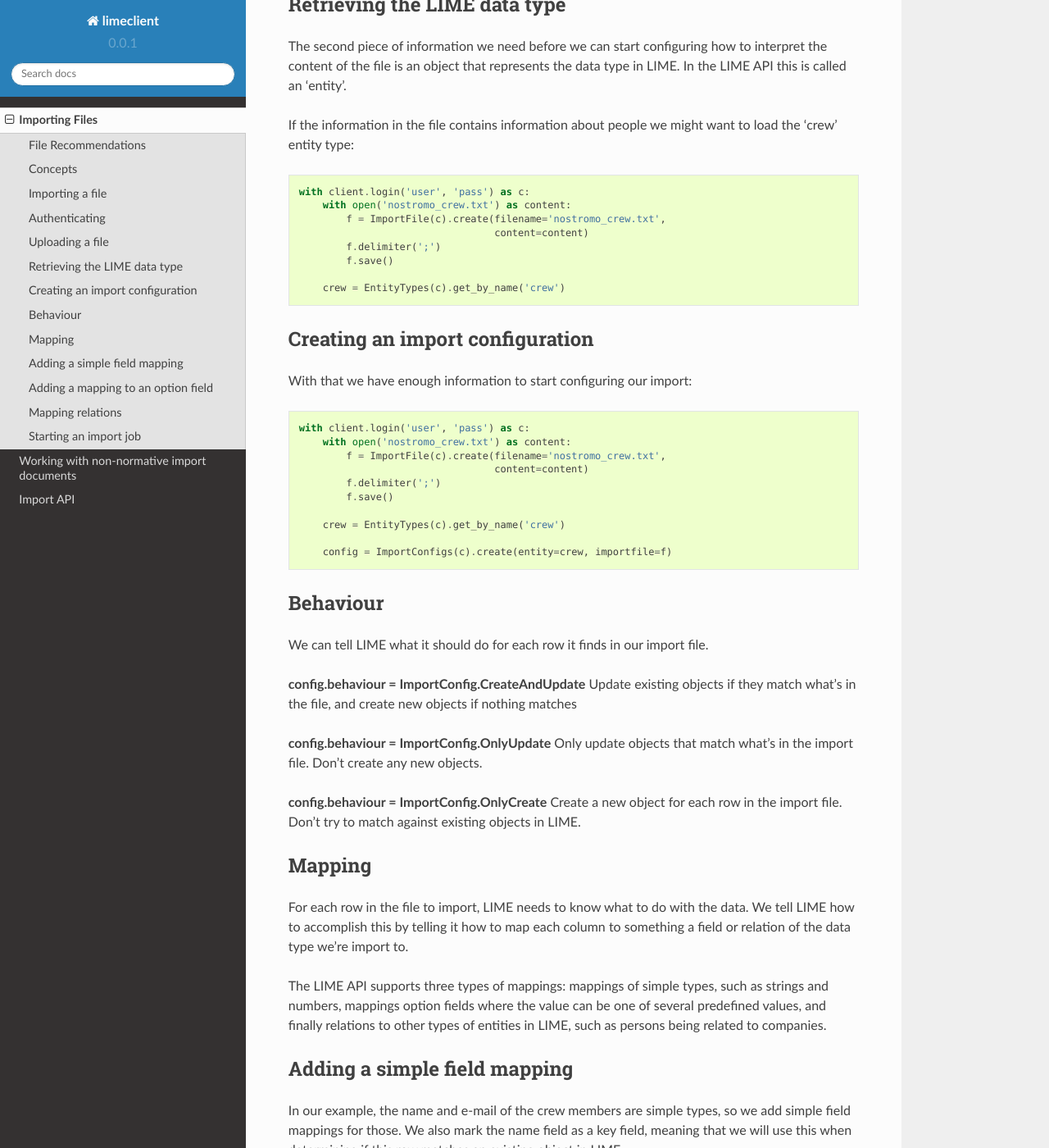
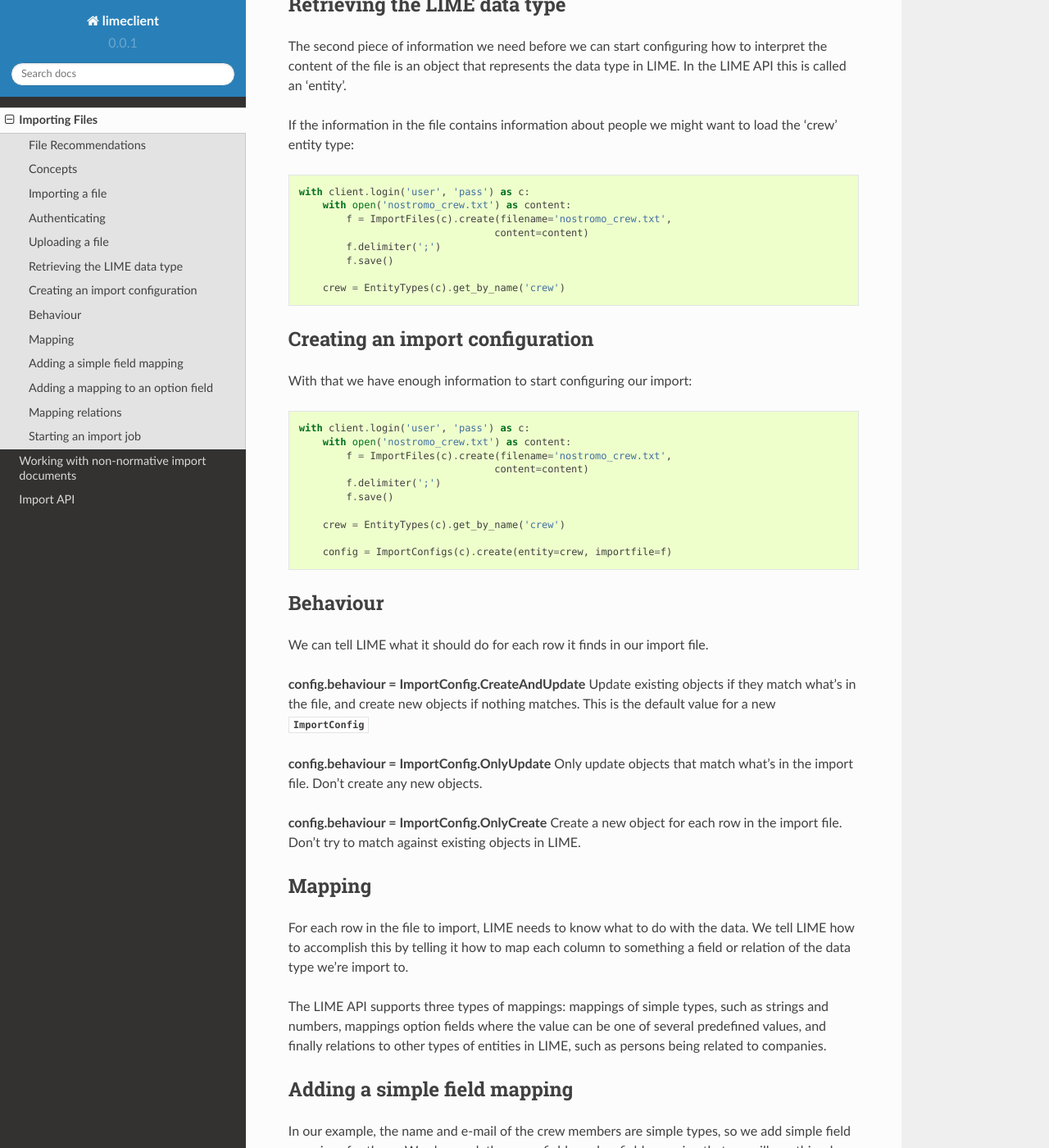
Before and after one commit to Lundalogik/limeclient, a Sphinx documentation site: the page built from docs/source/importing.rst, in a window 1280 px wide and 1400 px high, scrolled down 1782 px. Shown: the whole window at 82% size. Built offline with Sphinx 7.4.7 and the Read the Docs theme 2.0.0, drawn with Linux system fonts in a browser that asks for light colours; some of the changed text lies outside the part shown.

Commit message:
Fixes in documentation

```diff
--- a/docs/source/importing.rst
+++ b/docs/source/importing.rst
@@ -72,9 +72,9 @@ file we want to import.
 
     with client.login('user', 'pass') as c:
         with open('nostromo_crew.txt') as content:
-            f = ImportFile(c).create(filename='nostromo_crew.txt',
-                                     content=content)
-            f.delimiter(';')
+            f = ImportFiles(c).create(filename='nostromo_crew.txt',
+                                      content=content)
+            f.delimiter = ';'
             f.save()
 
 Here we uploaded a file to LIME, which returns with a file object populated
@@ -94,7 +94,7 @@ to load the 'crew' entity type:
 
     with client.login('user', 'pass') as c:
         with open('nostromo_crew.txt') as content:
-            f = ImportFile(c).create(filename='nostromo_crew.txt',
+            f = ImportFiles(c).create(filename='nostromo_crew.txt',
                                      content=content)
             f.delimiter(';')
             f.save()
@@ -109,7 +109,7 @@ With that we have enough information to start configuring our import:
 
     with client.login('user', 'pass') as c:
         with open('nostromo_crew.txt') as content:
-            f = ImportFile(c).create(filename='nostromo_crew.txt',
+            f = ImportFiles(c).create(filename='nostromo_crew.txt',
                                      content=content)
             f.delimiter(';')
             f.save()
@@ -124,7 +124,7 @@ We can tell LIME what it should do for each row it finds in our import file.
 
 **config.behaviour = ImportConfig.CreateAndUpdate**
 Update existing objects if they match  what's in the file, and create new
-objects if nothing matches
+objects if nothing matches. This is the default value for a new :class:`ImportConfig`
 
 **config.behaviour = ImportConfig.OnlyUpdate**
 Only update objects that match what's in the import file. Don't create any new
```
Also changed, not shown: other parts of docs/source/importing.rst (+5 -7 lines), 2 other files.
